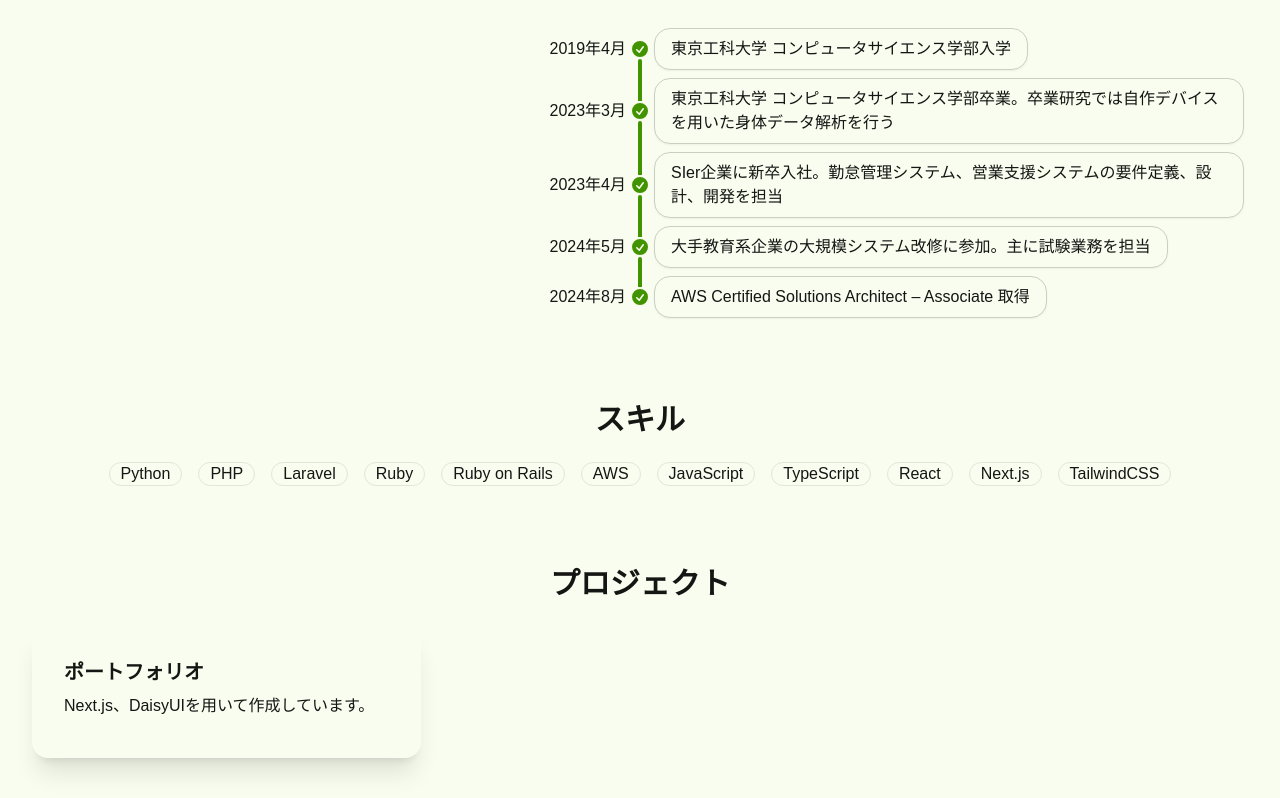
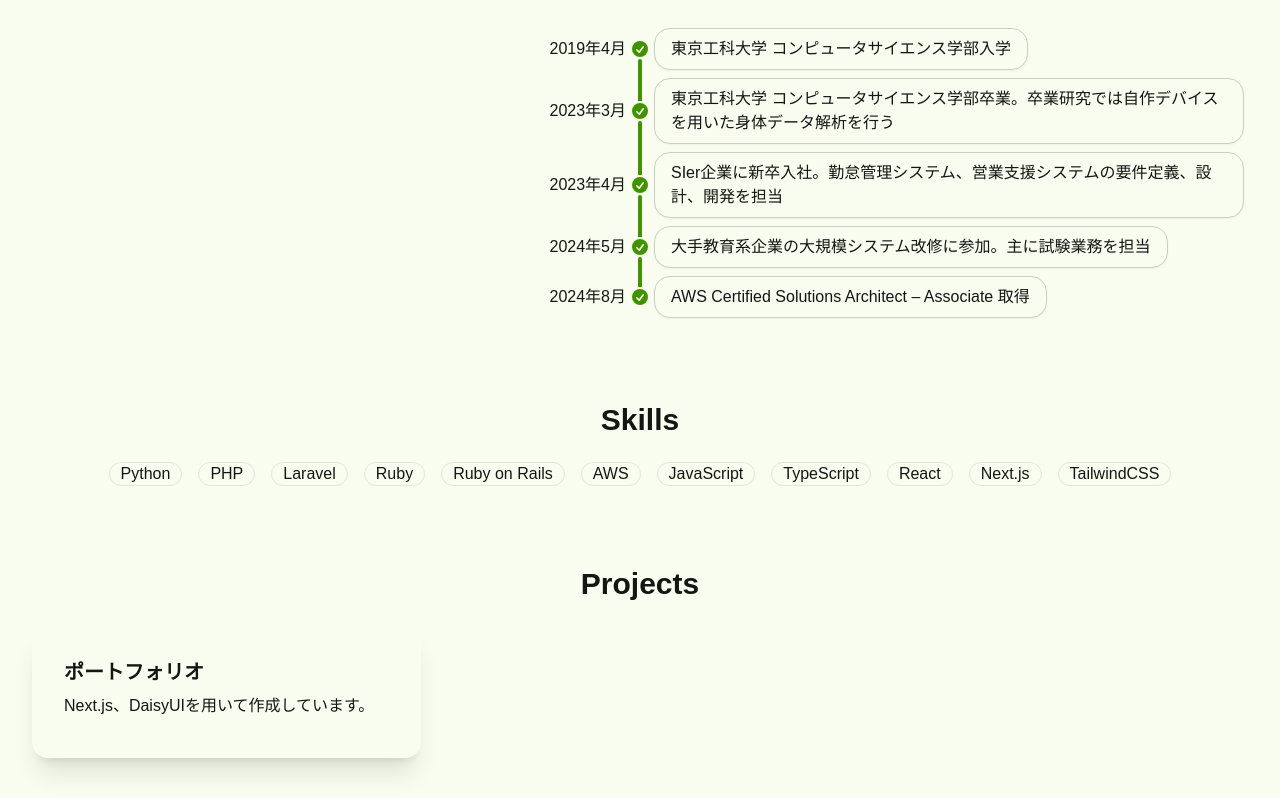
Before and after one commit to RF2034/portfolio, a Next.js app: page / in a window 1280 px wide. Shown: the part 868-1666 px from the top of the page. Built offline with nearby package versions, Linux system fonts and the light colour scheme; a web font is replaced by a local one.

Commit message:
微細な修正

```diff
--- a/src/app/components/Projects.tsx
+++ b/src/app/components/Projects.tsx
@@ -3,7 +3,7 @@ import projectsData from "../data/projects";
 export default function Projects() {
   return (
     <section className="py-10">
-      <h2 className="text-3xl font-bold text-center mb-6">プロジェクト</h2>
+      <h2 className="text-3xl font-bold text-center mb-6">Projects</h2>
       <div className="grid grid-cols-1 md:grid-cols-2 lg:grid-cols-3 gap-6">
         {projectsData.map((project, index) => (
           <div key={index} className="card bg-base-100 shadow-xl">
--- a/src/app/components/Skills.tsx
+++ b/src/app/components/Skills.tsx
@@ -4,7 +4,7 @@ export default function Skills() {
   return (
     <section className="py-10">
       <h2 className="text-3xl font-bold text-center mb-6 text-base-content">
-        スキル
+        Skills
       </h2>
       <div className="flex flex-wrap justify-center gap-4 text-base-content">
         {skillsData.map((skill, index) => (
```
